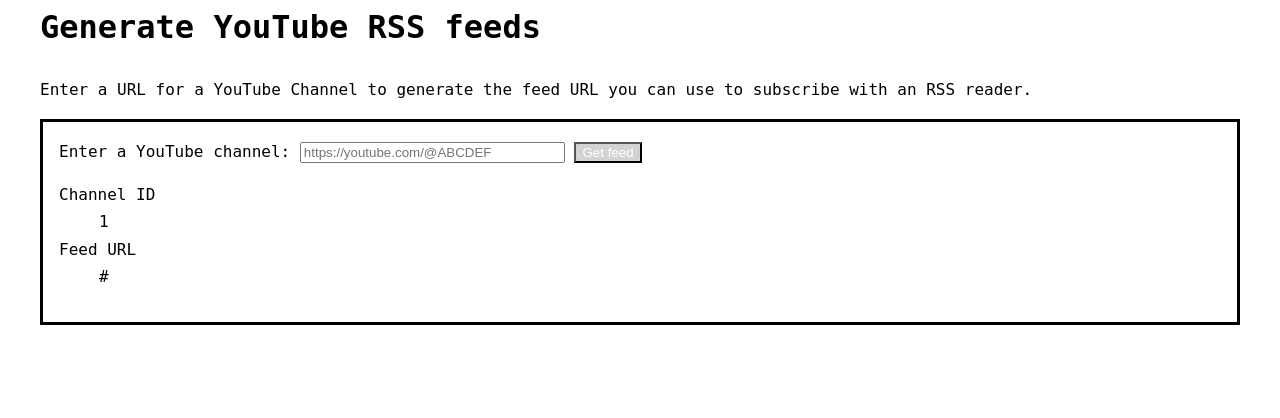
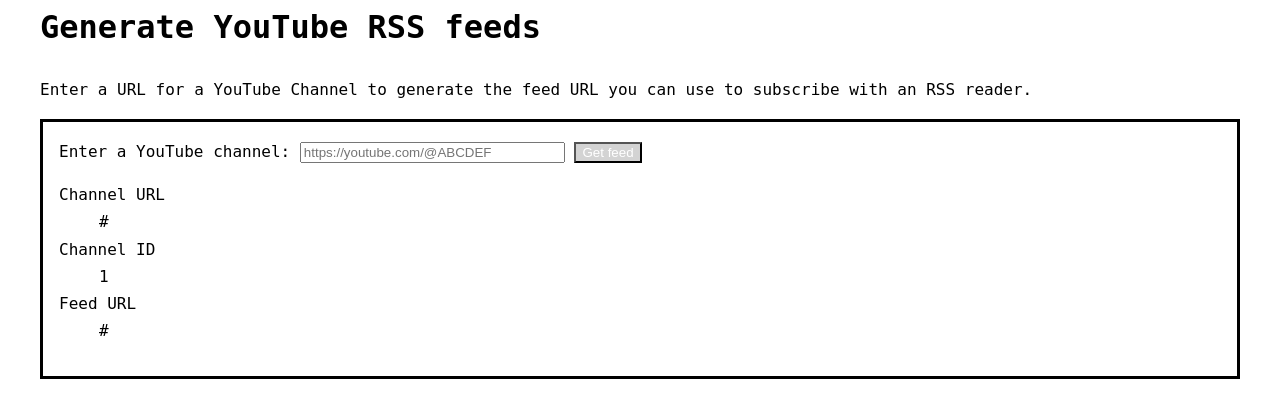
Before and after one commit to PeskyPotato/yt-rss, a Flask app: template templates/index.html in a window 1280 px wide. Shown: the part 32-450 px from the top of the page. Run offline with Flask 3, Linux system fonts and the light colour scheme; the template is opened without the code that fills it: most values are stand-ins (such as "Sample title", 1, 10 or a date in 2020).

Commit message:
Added channel URL and removed prints

```diff
--- a/app.py
+++ b/app.py
@@ -17,10 +17,9 @@
         info = ydl.extract_info(url, download=False)
 
     channel_id = info.get("channel_id")
-    print(url, channel_id)
     data = {
         "channel_id": channel_id,
-        "feed_url": f"https://www.youtube.com/feeds/videos.xml?channel_id={channel_id}"
+        "feed_url": f"https://www.youtube.com/feeds/videos.xml?channel_id={channel_id}",
+        "webpage_url": info.get("webpage_url")
     }
-    print(data)
     return render_template("index.html", data=data)
--- a/templates/index.html
+++ b/templates/index.html
@@ -21,6 +21,8 @@
             <div>
                 {% if data is defined %}
                     <dl>
+                        <dt>Channel URL</dt>
+                        <dd>{{ data.webpage_url }}</dd>
                         <dt>Channel ID</dt>
                         <dd>{{ data.channel_id }}</dd>
                         <dt>Feed URL</dt>
```
